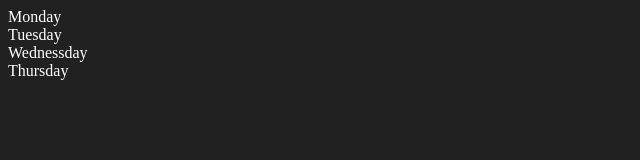
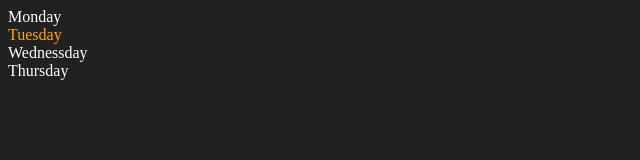
Before and after one commit to surajbharti0013/js_cac, a plain HTML site: page 06_dom/02_two.html in a window 1280 px wide. Shown: the full height of the page, 0-640 px from the left. Drawn offline with Linux system fonts and the light colour scheme.

Commit message:
all dom selectors NODElist and HTMLCollection

```diff
--- a/06_dom/02_two.html
+++ b/06_dom/02_two.html
@@ -18,7 +18,7 @@
 
 <script>
 
-  const parent = document.querySelector('.parent')
+  const parent = document.querySelector('.parent');
   // console.log(parent);
   // console.log(parent.children);
   // console.log(parent.children[1].innerHTML);
@@ -27,7 +27,7 @@
   //   console.log(parent.children[i].innerHTML);
   // }
 
-  // parent.children[1].style.color = "orange";
+  parent.children[1].style.color = "orange";
   // console.log(parent.firstElementChild); // To know 1st child in parent.
   // console.log(parent.lastElementChild); // to travel from parent to child. To know the last child in parent.
 
```
